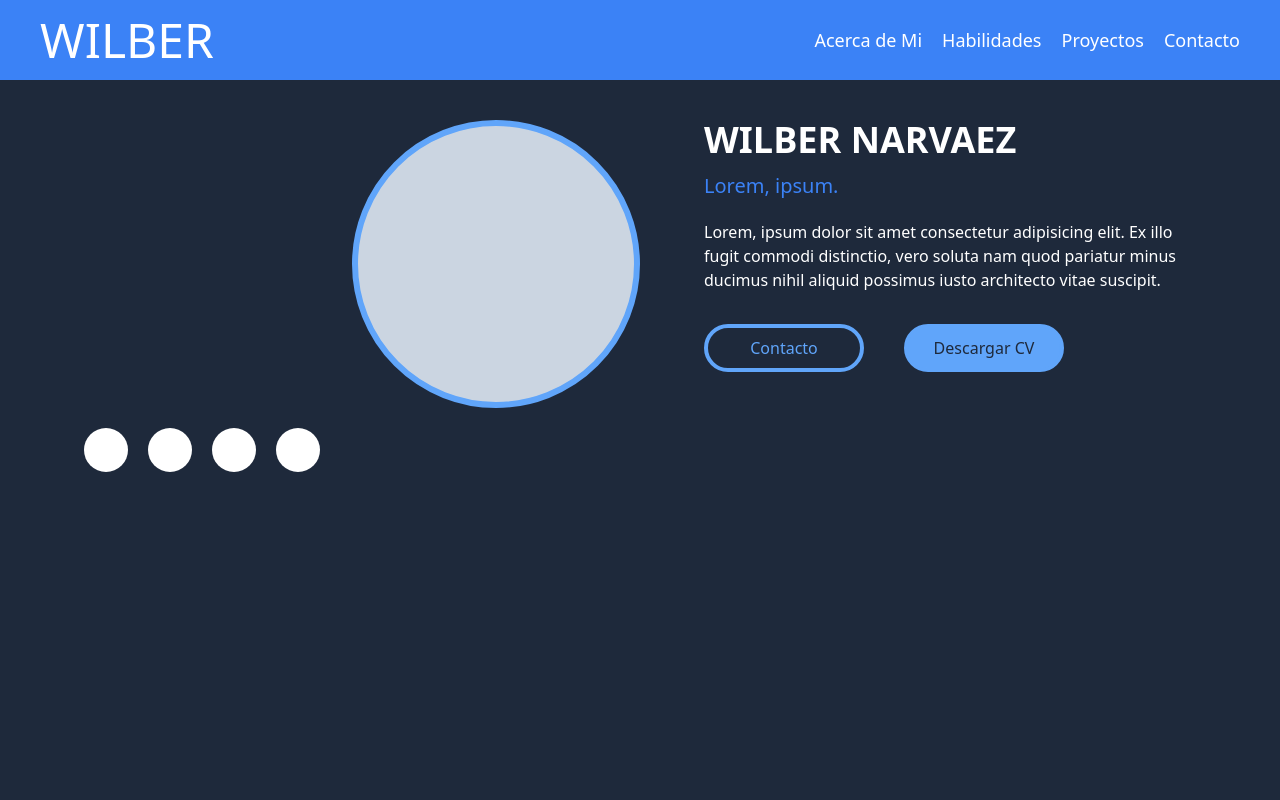
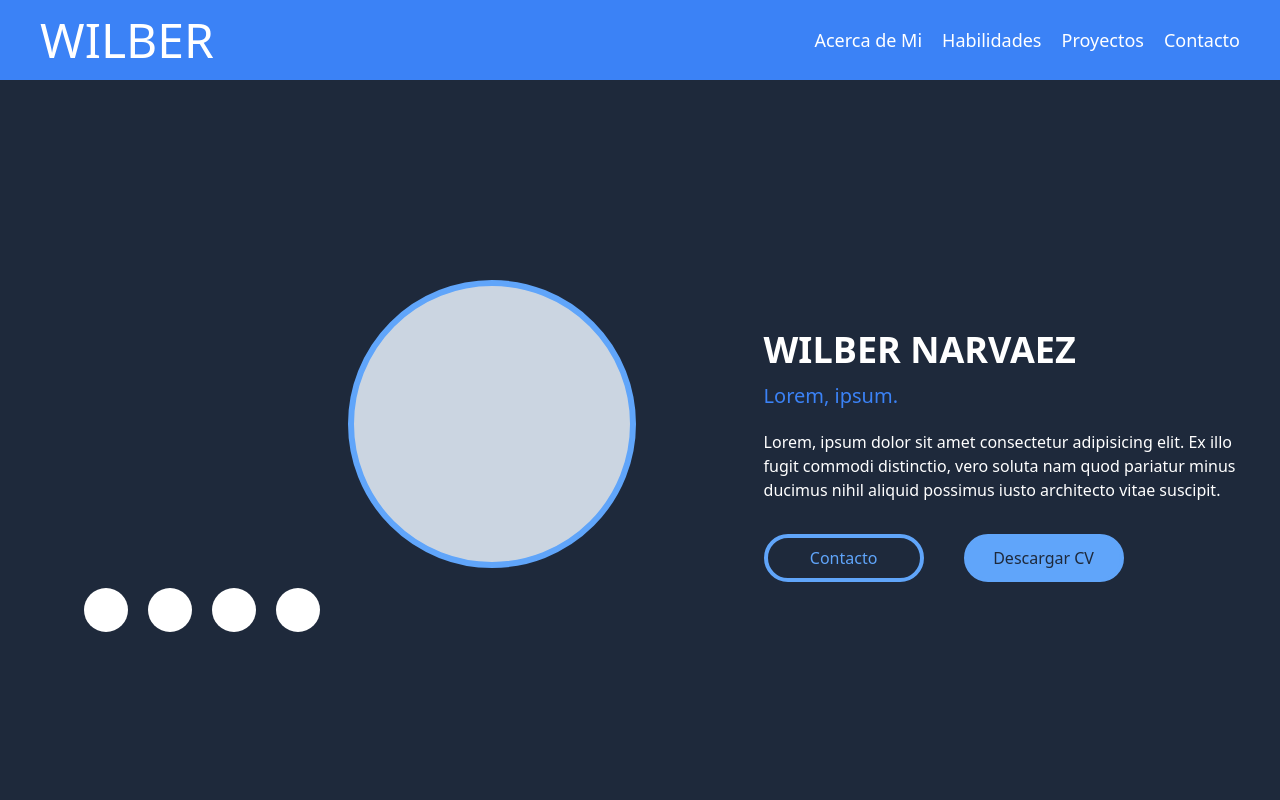
Before and after one commit to wilbernp/my-portfolio, a React (Vite) app: page / in a window 1280 px wide. Shown: the top 800 px of the page. Built offline with nearby package versions, Linux system fonts and the light colour scheme.

Commit message:
fix banner in screen md

```diff
--- a/src/sections/Banner/Banner.tsx
+++ b/src/sections/Banner/Banner.tsx
@@ -1,17 +1,15 @@
 import Button from '@/components/Button/Button'
 import SocialLink from '@/components/SocialLink/SocialLink'
 import { bannerLinksData } from '@/data/social-links.data'
-import React from 'react'
 
 export default function Banner() {
   return (
-    <section className='flex gap-3 flex-col  items-center h-100vh text-center mt-3 sm:mt-4 sm:text-start sm:flex-row  sm:items-start sm:gap-12 md:gap-16 lg:mt-10'>
+    <section className='flex gap-3 flex-col  items-center h-100vh text-center mt-3 sm:mt-4 sm:text-start sm:flex-row  sm:gap-12 md:gap-16 lg:gap-32'>
       <div className='sm:w-[50%]'>
         {/* imagen del perfil */}
-        <div className='flex justify-end '>
+        <div className='flex justify-end'>
           <div className='w-40 h-40 bg-slate-300 rounded-full border-[6px] border-blue-400 sm:w-64 sm:h-64 lg:w-72 lg:h-72'></div>
         </div>
-
         {/* links sociales */}
         <div className='hidden sm:flex gap-5 mt-5 lg:ml-11'>
           {
@@ -47,7 +45,6 @@ export default function Banner() {
           <div className='w-40 hidden sm:block'>
             <Button title='Descargar CV' secondary />
           </div>
-
         </div>
       </article>
     </section>
```
